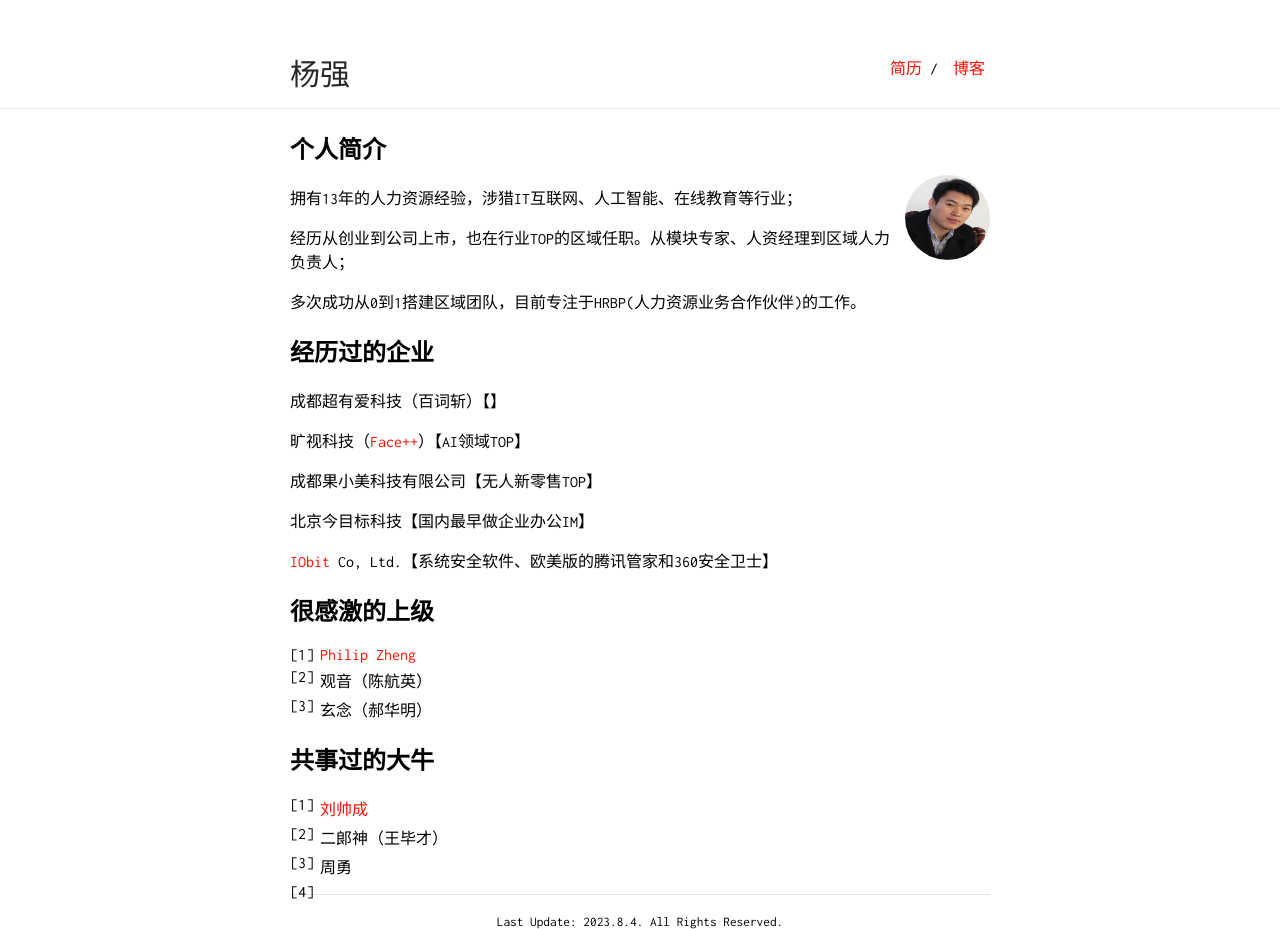
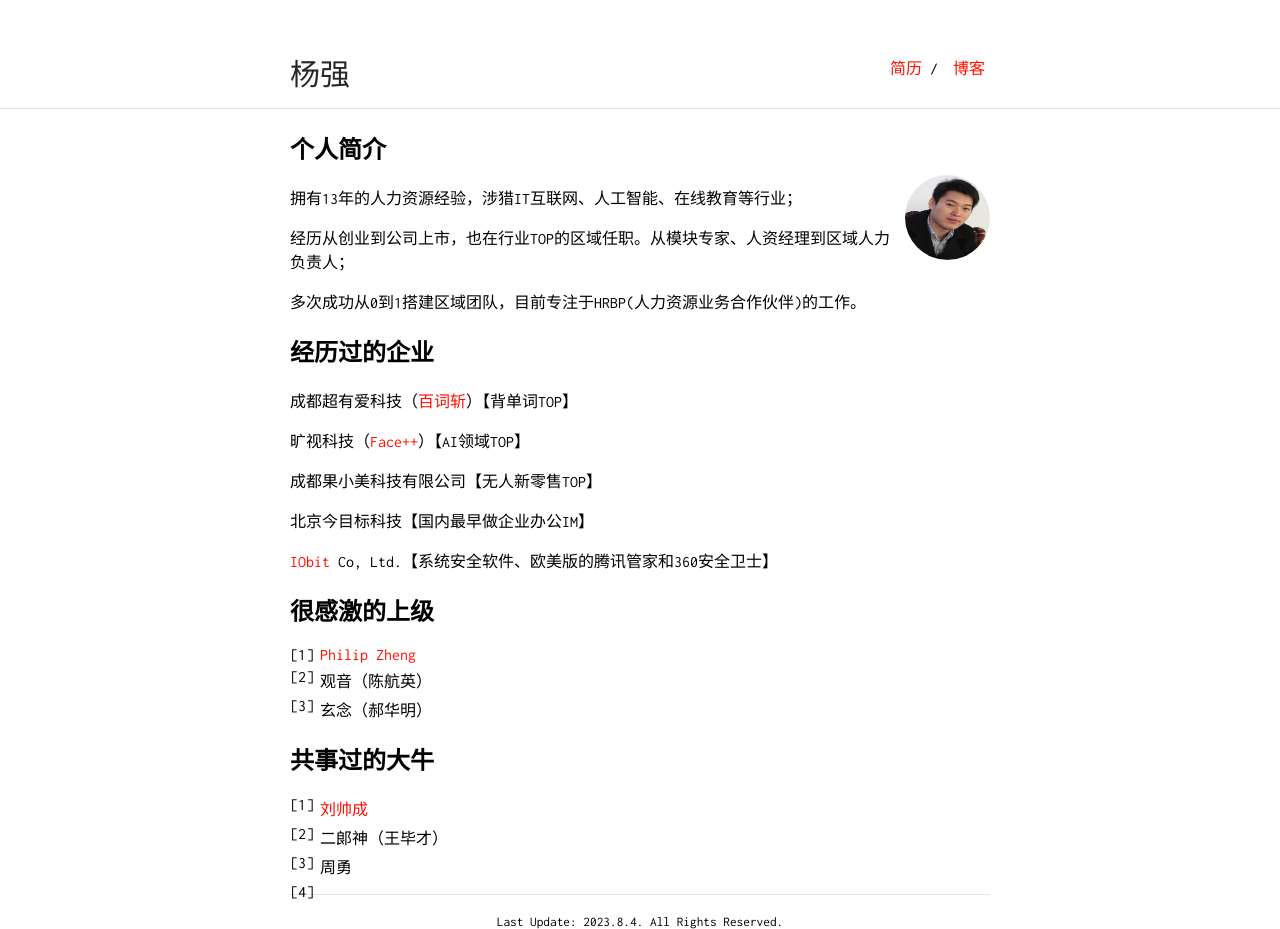
Before and after one commit to Harteyang/index, a Jekyll site: the page built from index.md, in a window 1280 px wide. Built offline with Jekyll 4.4.1, drawn with Linux system fonts in a browser that asks for light colours; our own code applies the rules of GitHub Pages for plain Markdown files.

```diff
--- a/index.md
+++ b/index.md
@@ -14,15 +14,15 @@ layout: default
 
 ## 经历过的企业
 
-成都超有爱科技（百词斩）【】
+成都超有爱科技（[百词斩](https://www.baicizhan.com/)）【背单词TOP】
 
-旷视科技（[Face++](www.megvii.com)）【AI领域TOP】
+旷视科技（[Face++](https://www.megvii.com)）【AI领域TOP】
 
 成都果小美科技有限公司【无人新零售TOP】
 
 北京今目标科技【国内最早做企业办公IM】
 
-[IObit](www.iobit.com) Co, Ltd.【系统安全软件、欧美版的腾讯管家和360安全卫士】
+[IObit](https://www.iobit.com) Co, Ltd.【系统安全软件、欧美版的腾讯管家和360安全卫士】
 
 
 ## 很感激的上级
```
